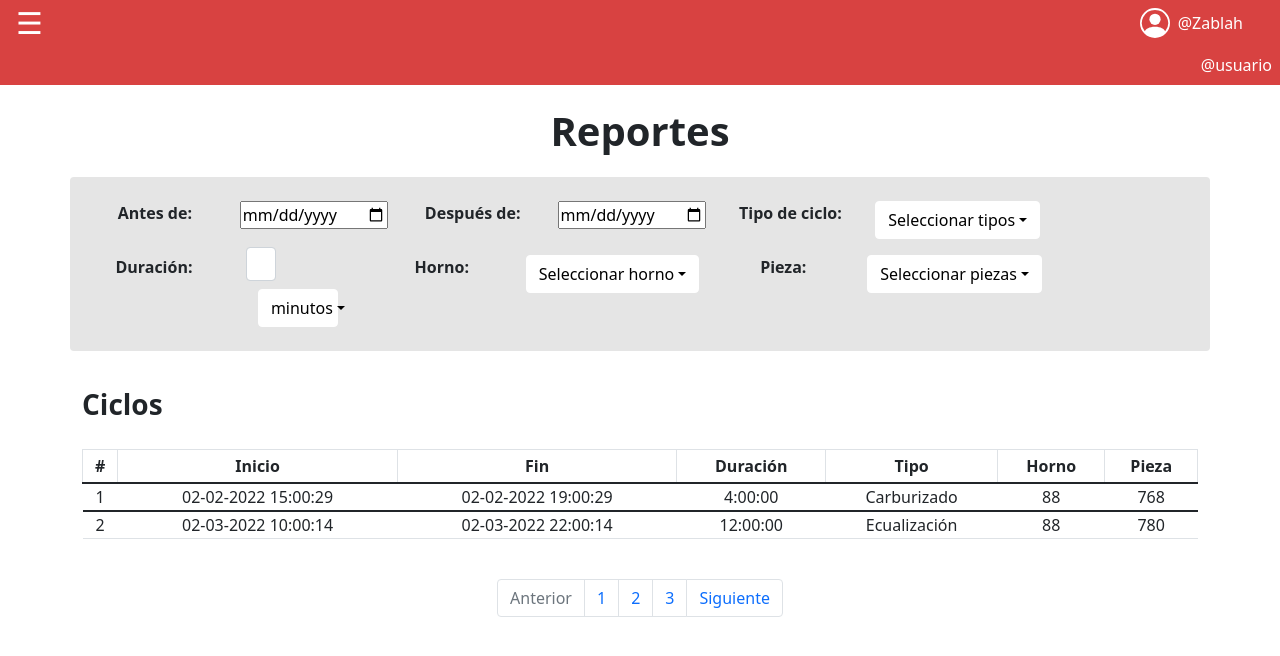
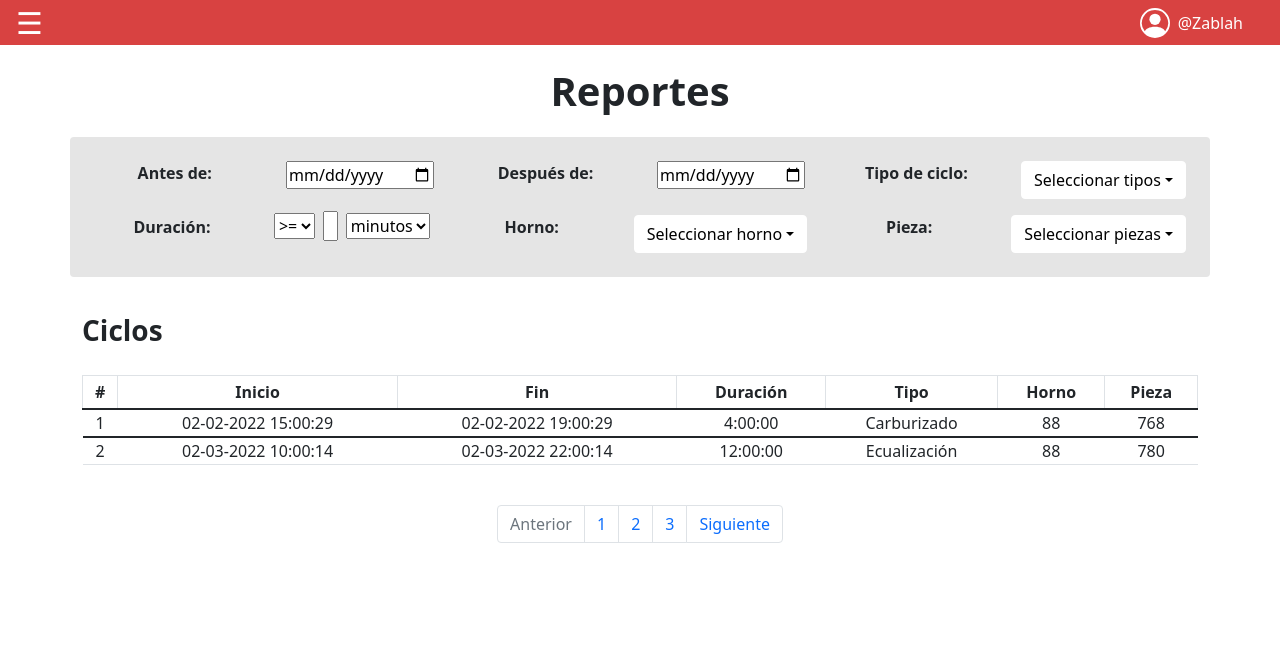
Before and after one commit to FerZablah/carbosense_client, a React (Create React App) app: page /reportes in a window 1280 px wide. Shown: the top 656 px of the page. Built offline with nearby package versions, Linux system fonts and the light colour scheme.

Commit message:
Fixed form for reports

```diff
--- a/src/App.js
+++ b/src/App.js
@@ -41,7 +41,7 @@ const App = () => {
 
         <span className="closebtn text-white" style={{ mouse: 'pointer' }} onClick={() => setOpenedMenu(false)}>&times;</span>
         <a href="/">Inicio</a>
-        <a href="/">Reportes</a>
+        <a href="/reportes">Reportes</a>
         <a href="/alertas">Configuración alertas</a>
       </div>
       <Row className="justify-content-between bg-primary ">
@@ -57,13 +57,6 @@ const App = () => {
       </Row>
 
       <div><Toaster /></div>
-      <Routes>
-        <Route path="/" element={<Dashboard />} />
-        <Route path="/graficas/:id" element={<Graphs />} />
-        <Route path="/graficas/:fase/horno/:horno" element={<DashboardPhase />} />
-        <Route path="/alertas" element={<Alerts />} />
-      </Routes>
-        <div className="w-100 p-2 bg-primary text-end text-white">@usuario</div>
         <div><Toaster/></div>
         <Routes>
           <Route path ="/" element={<Dashboard/>}/>
--- a/src/components/Reports.js
+++ b/src/components/Reports.js
@@ -33,23 +33,34 @@ const Reports = () => {
               Seleccionar tipos
             </button>
           </Col>
-          <Col />
         </Row>
         <Row>
           <Col className="text-center mt-3 fs-6 fw-bold">Duración:</Col>
+
           <Col>
-            <input type="number" class="form-control m-2 p-1 w-25" />
-            <button
-              class="btn btn-white dropdown-toggle text-center col-8"
+            <div className="d-flex flex-row align-items-center justify-content-center h-100">
+              <select name="cars" id="cars">
+                <option value="volvo">{'>='}</option>
+              </select>
+             {/* <button
+                class="h-25 btn btn-white dropdown-toggle text-center"
                 type="button"
                 id="dropdownMenuButton"
                 data-toggle="dropdown"
                 aria-haspopup="true"
                 aria-expanded="false"
               >
-              minutos
-            </button>
+                {'>='}
+  </button> */}
+              <input type="number" className="mx-2 w-50" />
+              <select name="cars" id="cars">
+                <option value="volvo">{'minutos'}</option>
+              </select>
+            </div>
+
+
           </Col>
+
           <Col className="text-center mt-3 fs-6 fw-bold">Horno:</Col>
           <Col className="text-center mt-3 fs-6">
             <button
@@ -62,6 +73,7 @@ const Reports = () => {
             >
               Seleccionar horno
             </button>
+
           </Col>
           <Col className="text-center mt-3 fs-6 fw-bold">Pieza:</Col>
           <Col className="text-center mt-3 fs-6">
@@ -76,7 +88,6 @@ const Reports = () => {
               Seleccionar piezas
             </button>
           </Col>
-          <Col />
         </Row>
       </Container>
       <Container>
```
Lines whose indentation alone changed are shown as unchanged.
